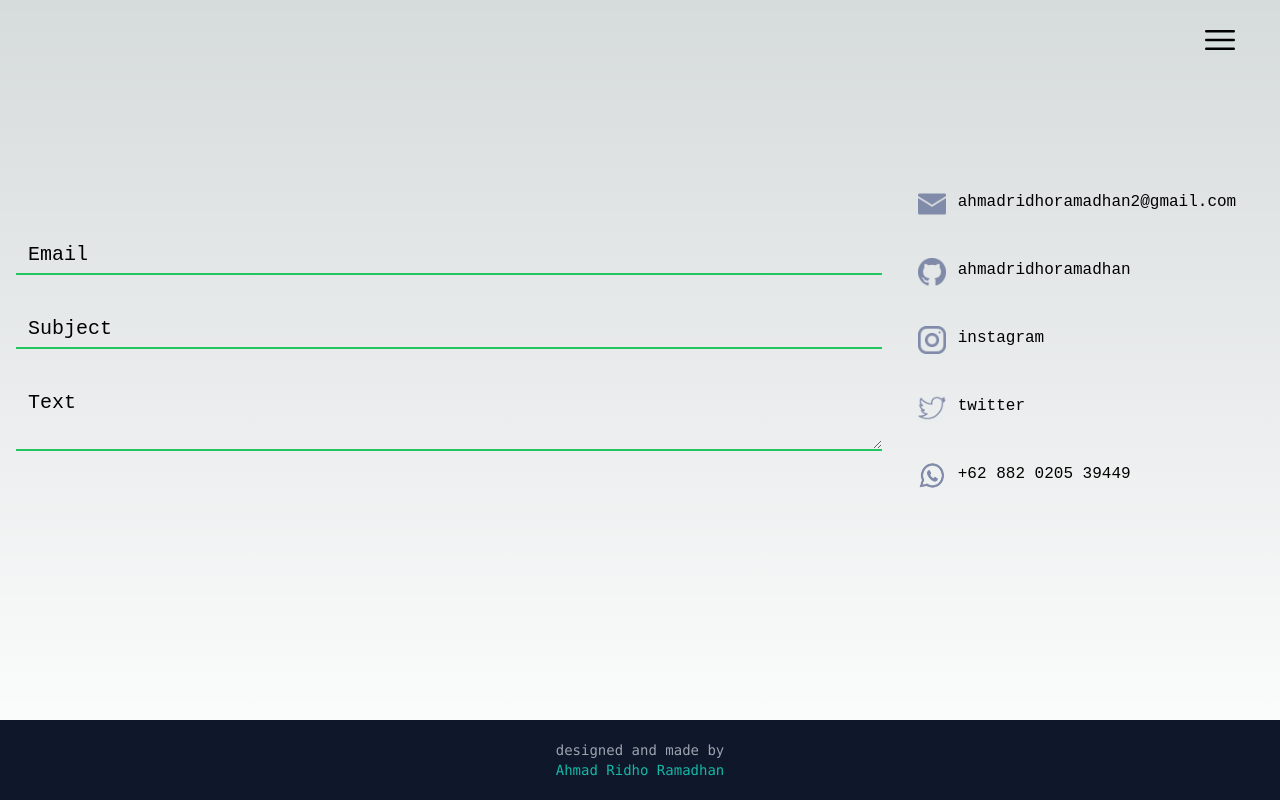
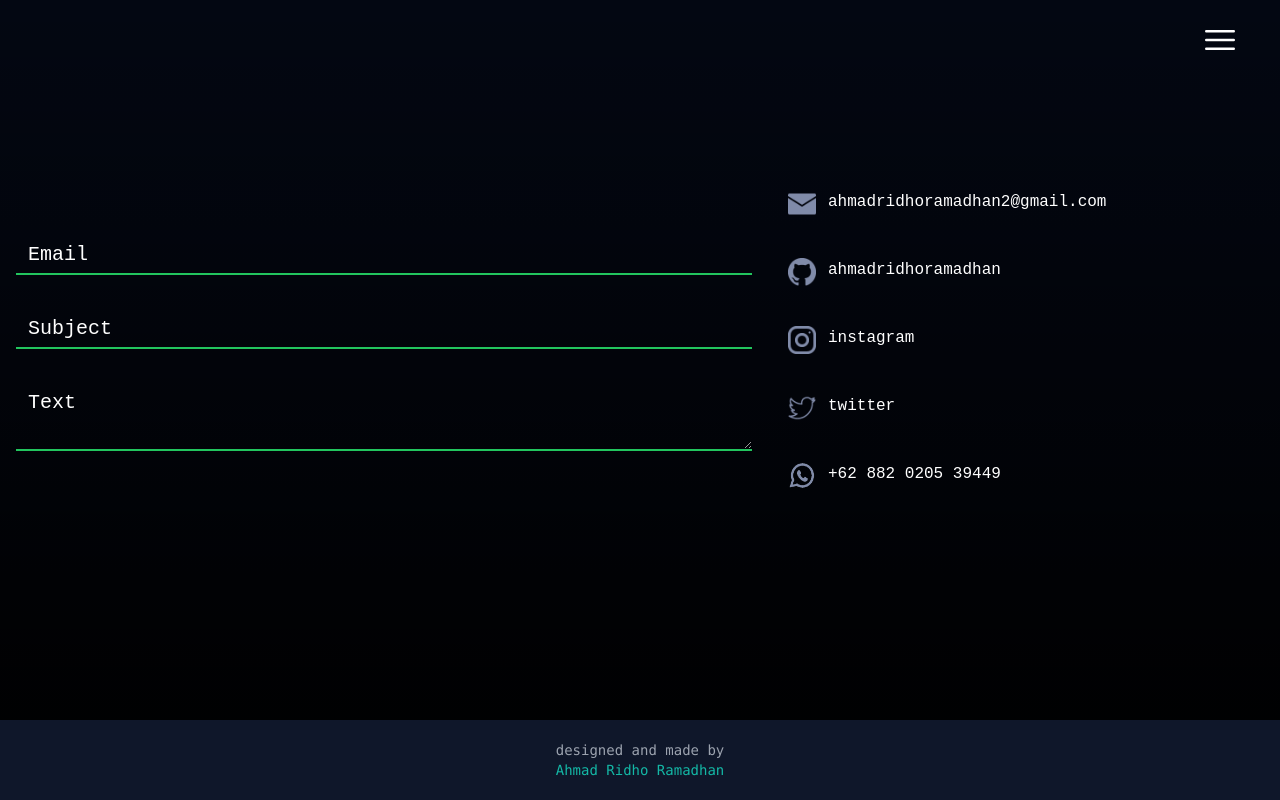
Before and after one commit to ahmadridhoramadhan/ahmadridhoramadhan.github.io, a Next.js app: page /contact in a window 1280 px wide. Built offline with nearby package versions, Linux system fonts and the light colour scheme.

Commit message:
fix color theme

```diff
--- a/app/about/page.tsx
+++ b/app/about/page.tsx
@@ -1,8 +1,8 @@
 export default function About() {
     return (
         <main className="flex-auto pt-16 px-3 md:pl-28 md:pt-20">
-            <h1 className="text-3xl mb-3">About</h1>
-            <p className="break-words pl-3">Lorem ipsum dolor, sit amet consectetur adipisicing elit. Tenetur aperiam ab, unde deserunt expedita voluptatibus soluta qui, commodi ullam sapiente, velit veniam sit quae cumque quis libero vitae impedit a consectetur vel consequatur itaque culpa. Maxime aliquam cumque totam mollitia temporibus qui, nisi laborum natus blanditiis accusamus ullam quas fuga quam minima esse eos commodi quae iure, suscipit distinctio exercitationem. Quibusdam quidem repellendus rem non voluptatibus! Ipsa dicta ullam qui rem assumenda. Nisi rerum voluptates delectus ab fuga neque dolore accusantium dignissimos exercitationem velit corrupti saepe veritatis quae laudantium tenetur iure voluptas similique nostrum obcaecati, blanditiis voluptatibus doloribus distinctio. Velit!</p>
+            <h1 className="text-3xl md:text-8xl mb-3">About</h1>
+            <p className="break-words ml-3 xl:ml-14 md:text-xl max-w-5xl">Lorem ipsum dolor, sit amet consectetur adipisicing elit. Tenetur aperiam ab, unde deserunt expedita voluptatibus soluta qui, commodi ullam sapiente, velit veniam sit quae cumque quis libero vitae impedit a consectetur vel consequatur itaque culpa. Maxime aliquam cumque totam mollitia temporibus qui, nisi laborum natus blanditiis accusamus ullam quas fuga quam minima esse eos commodi quae iure, suscipit distinctio exercitationem. Quibusdam quidem repellendus rem non voluptatibus! Ipsa dicta ullam qui rem assumenda. Nisi rerum voluptates delectus ab fuga neque dolore accusantium dignissimos exercitationem velit corrupti saepe veritatis quae laudantium tenetur iure voluptas similique nostrum obcaecati, blanditiis voluptatibus doloribus distinctio. Velit!</p>
         </main>
     )
 }
--- a/app/contact/page.tsx
+++ b/app/contact/page.tsx
@@ -13,7 +13,7 @@ export default function Contact() {
     return (
 
         <main className="flex-auto flex md:flex-row flex-col items-center justify-center overflow-hidden">
-            <motion.div initial={{ x: -2000 }} animate={{ x: 0 }} transition={{ bounce: 1 }} exit={{ y: -1000 }} key={path} className="md:flex-auto w-full p-4">
+            <motion.div initial={{ x: -2000 }} animate={{ x: 0 }} transition={{ bounce: 1 }} exit={{ y: -1000 }} key={path} className="md:flex-auto w-full p-4 max-w-3xl">
                 <form action="" className="flex flex-col gap-10 w-full">
                     <CustomInput name="email" placeholder="Email" type="email" />
                     <CustomInput name="subject" placeholder="Subject" type="subject" />
--- a/app/globals.css
+++ b/app/globals.css
@@ -2,7 +2,7 @@
 @tailwind components;
 @tailwind utilities;
 
-:root {
+/* :root {
   --foreground-rgb: 0, 0, 0;
   --background-start-rgb: 214, 219, 220;
   --background-end-rgb: 255, 255, 255;
@@ -14,6 +14,12 @@
     --background-start-rgb: 0, 0, 0;
     --background-end-rgb: 0, 0, 0;
   }
+} */
+
+:root {
+  --foreground-rgb: 255, 255, 255;
+  --background-start-rgb: 0, 0, 0;
+  --background-end-rgb: 0, 0, 0;
 }
 
 @import url('https://fonts.googleapis.com/css2?family=Fira+Code&family=IBM+Plex+Mono&display=swap');
@@ -40,7 +46,3 @@ body::-webkit-scrollbar-thumb {
   border-radius: 10px;
   background-color: #4ADE80;
 }
-
-@keyframes nav {
-
-}
--- a/app/layout.tsx
+++ b/app/layout.tsx
@@ -16,7 +16,7 @@ export default function RootLayout({
 }) {
   return (
     <html lang="en">
-      <body className='flex flex-col min-h-screen'>
+      <body className='flex flex-col min-h-screen bg-gray-950'>
         <Header />
 
         {children}
--- a/components/layout/socialMediaNav.tsx
+++ b/components/layout/socialMediaNav.tsx
@@ -59,7 +59,7 @@ export default function SocialMediaNav({ className }: { className?: string }) {
                                 <Image alt={socialMediaLogo.alt} src={socialMediaLogo.src} className="" fill />
                             </div>
 
-                            <motion.p variants={variantsAnimation} animate={path == '/contact' ? 'open' : 'closed'} initial={'closed'} transition={{ delay: 0.5 }} className="whitespace-nowrap overflow-hidden text-sm md:text-base">
+                            <motion.p variants={variantsAnimation} animate={path == '/contact' ? 'open' : 'closed'} initial='closed' transition={{ delay: 0.5, ease: 'linear', duration: 0.5 }} className="whitespace-nowrap overflow-hidden text-sm md:text-base">
                                 {socialMediaLogo.title}
                             </motion.p>
 
```
